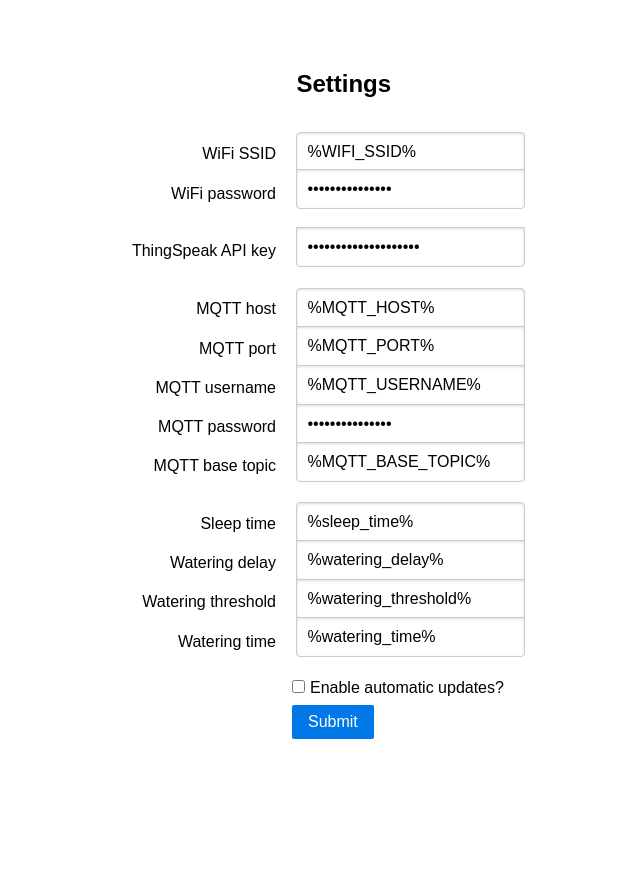
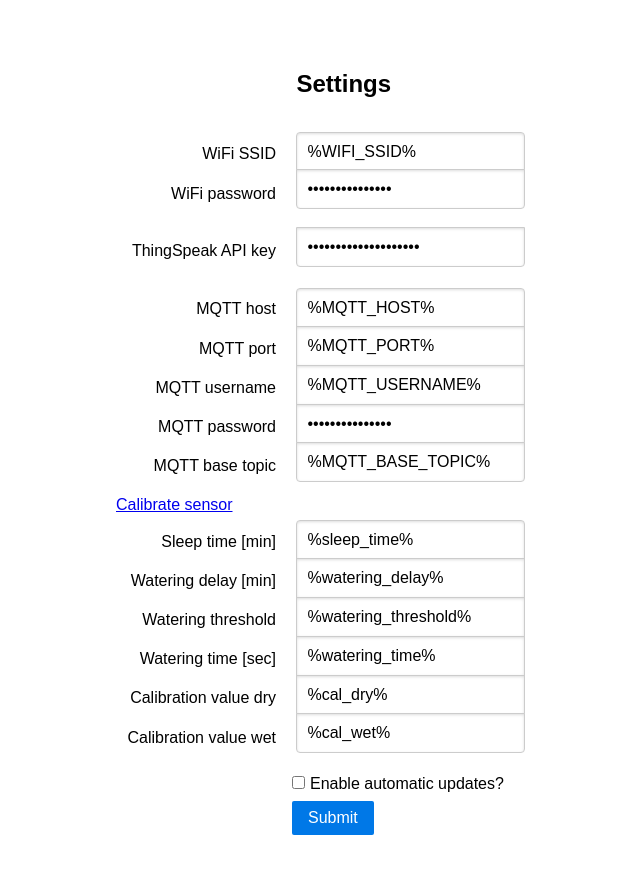
Before and after one commit to MadsBornebusch/PlantFriends, a plain HTML site: page data/index.html in a window 1280 px wide. Shown: the whole page, without its empty margins (204-844 px from the left). Before the commit the page ends 800 px from the top, so only its background shows below. Drawn offline with Linux system fonts and the light colour scheme.

Commit message:
Added calibration routine for soil moisture sensor

```diff
--- a/data/index.html
+++ b/data/index.html
@@ -51,13 +51,14 @@
                 <input type="text" name="mqtt_base_topic" value="%MQTT_BASE_TOPIC%">
             </div>
         </fieldset>
+        <a href="/cal">Calibrate sensor</a>
         <fieldset class="pure-group">
             <div class="pure-control-group">
-                <label for="sleep_time">Sleep time</label>
+                <label for="sleep_time">Sleep time [min]</label>
                 <input type="text" name="sleep_time" value="%sleep_time%">
             </div>
             <div class="pure-control-group">
-                <label for="watering_delay">Watering delay</label>
+                <label for="watering_delay">Watering delay [min]</label>
                 <input type="text" name="watering_delay" value="%watering_delay%">
             </div>
             <div class="pure-control-group">
@@ -65,8 +66,16 @@
                 <input type="text" name="watering_threshold" value="%watering_threshold%">
             </div>
             <div class="pure-control-group">
-                <label for="watering_time">Watering time</label>
+                <label for="watering_time">Watering time [sec]</label>
                 <input type="text" name="watering_time" value="%watering_time%">
+            </div>
+            <div class="pure-control-group">
+                <label for="cal_dry">Calibration value dry</label>
+                <input type="text" name="cal_dry" value="%cal_dry%">
+            </div>
+            <div class="pure-control-group">
+                <label for="cal_wet">Calibration value wet</label>
+                <input type="text" name="cal_wet" value="%cal_wet%">
             </div>
         </fieldset>
         <div class="pure-controls">
```
Also changed, not shown: 1 other file.
